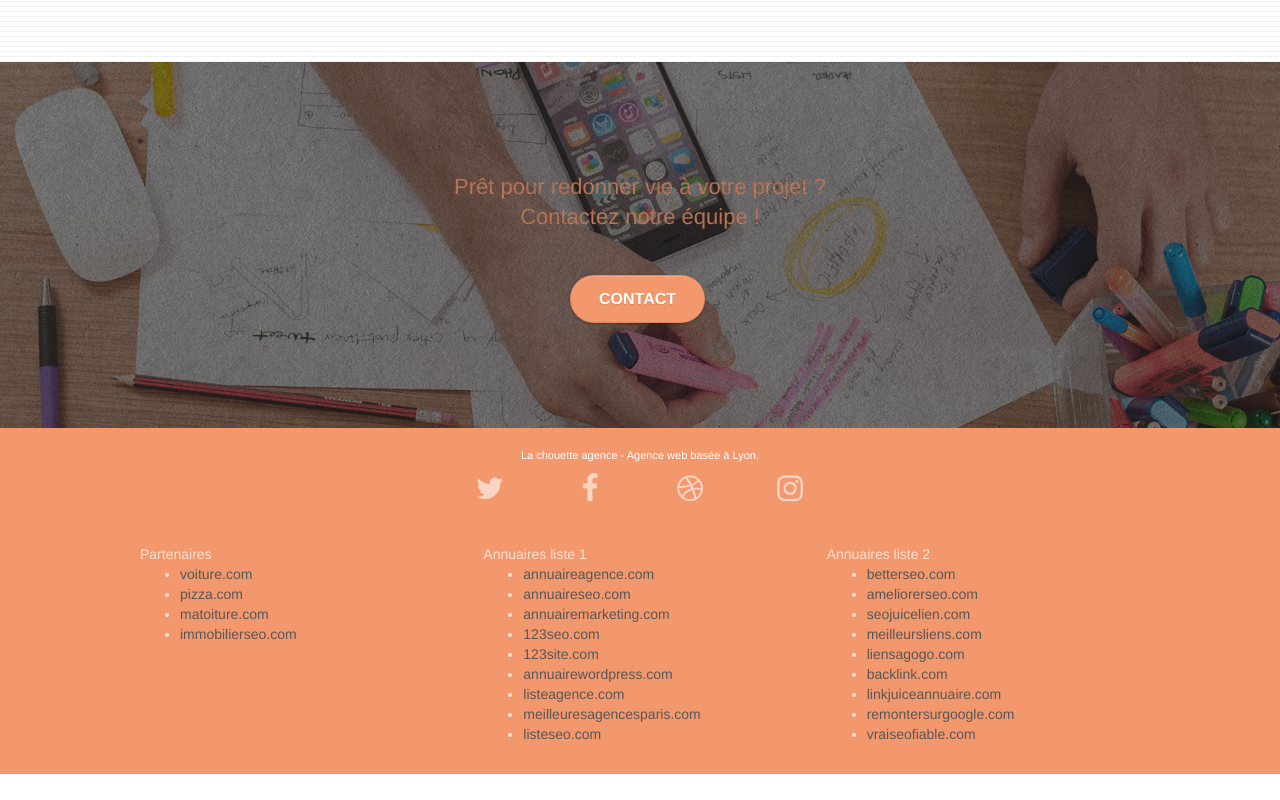
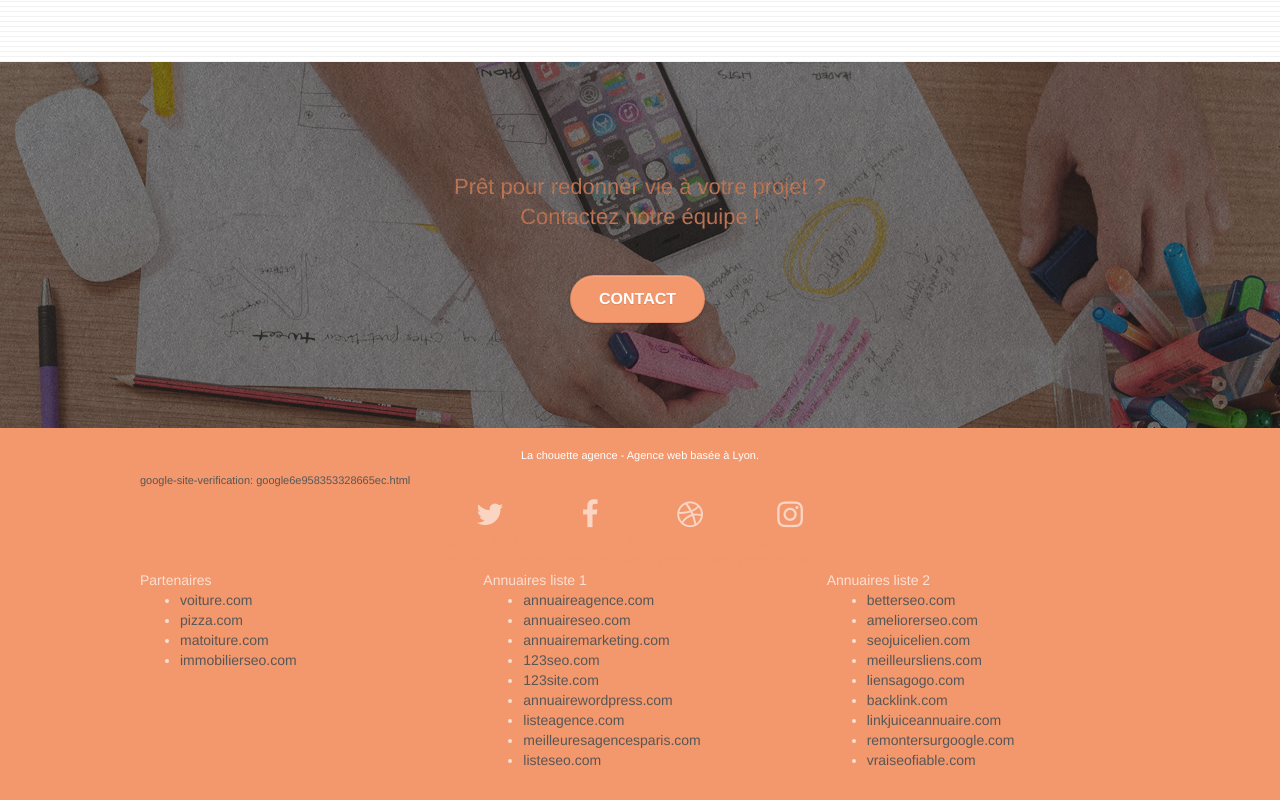
Before and after one commit to Enilyram/la-chouette-agence-V0, a plain HTML site: page index.html in a window 1280 px wide. Shown: the part 2891-3691 px from the top of the page. Before the commit the page ends 3665 px from the top, so only its background shows below. Drawn offline with Linux system fonts and the light colour scheme.

Commit message:
ajout validation

```diff
--- a/index.html
+++ b/index.html
@@ -224,6 +224,7 @@
 				<p class="text-center white">
 					La chouette agence - Agence web basée à Lyon.<br>
 				</p>
+				<p>google-site-verification: google6e958353328665ec.html</p>
 				<div class="row row-no-gutters social">
 					<div class="col-sm-3">
 						<div class="text-center">
```
